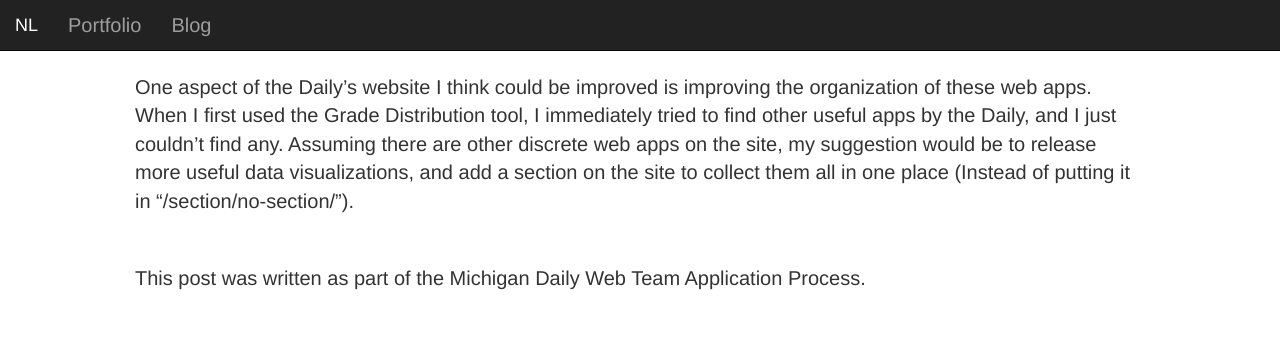
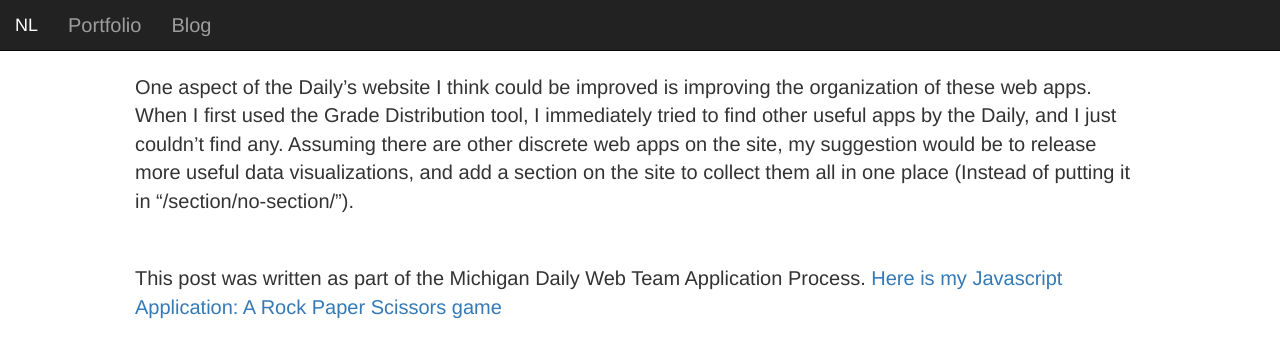
Before and after one commit to nxlouie/nxlouie.github.io, a Jekyll site: the page built from _posts/2017-02-12-michigan-daily-application.markdown, in a window 1280 px wide and 900 px high, scrolled down 489 px. Shown: the top 358 px of the window. Built offline with Jekyll 4.4.1, drawn with Linux system fonts in a browser that asks for light colours; nearby versions of some CDN libraries.

Commit message:
added links between app and post

```diff
--- a/_posts/2017-02-12-michigan-daily-application.markdown
+++ b/_posts/2017-02-12-michigan-daily-application.markdown
@@ -13,6 +13,8 @@
 &nbsp;
 
 This post was written as part of the Michigan Daily Web Team Application Process.
+[Here is my Javascript Application: A Rock Paper Scissors game][game]
 
 [m-daily]: https://www.michigandaily.com/
 [grade-guide]: https://www.michigandaily.com/section/no-section/michigan-daily-grade-guide-compare-class-grade-distributions-across-lsa
+[game]: https://nxlouie.github.io/rps.html
--- a/rps.html
+++ b/rps.html
@@ -53,4 +53,6 @@
       <button onclick="game('s')" class="btn btn-warning">Scissors</button>
     </div>
   </div>
+  <br>
+  <a href="https://nxlouie.github.io/2017/02/13/michigan-daily-application.html" target="_blank">My Application Post</a>
 </div>
```
